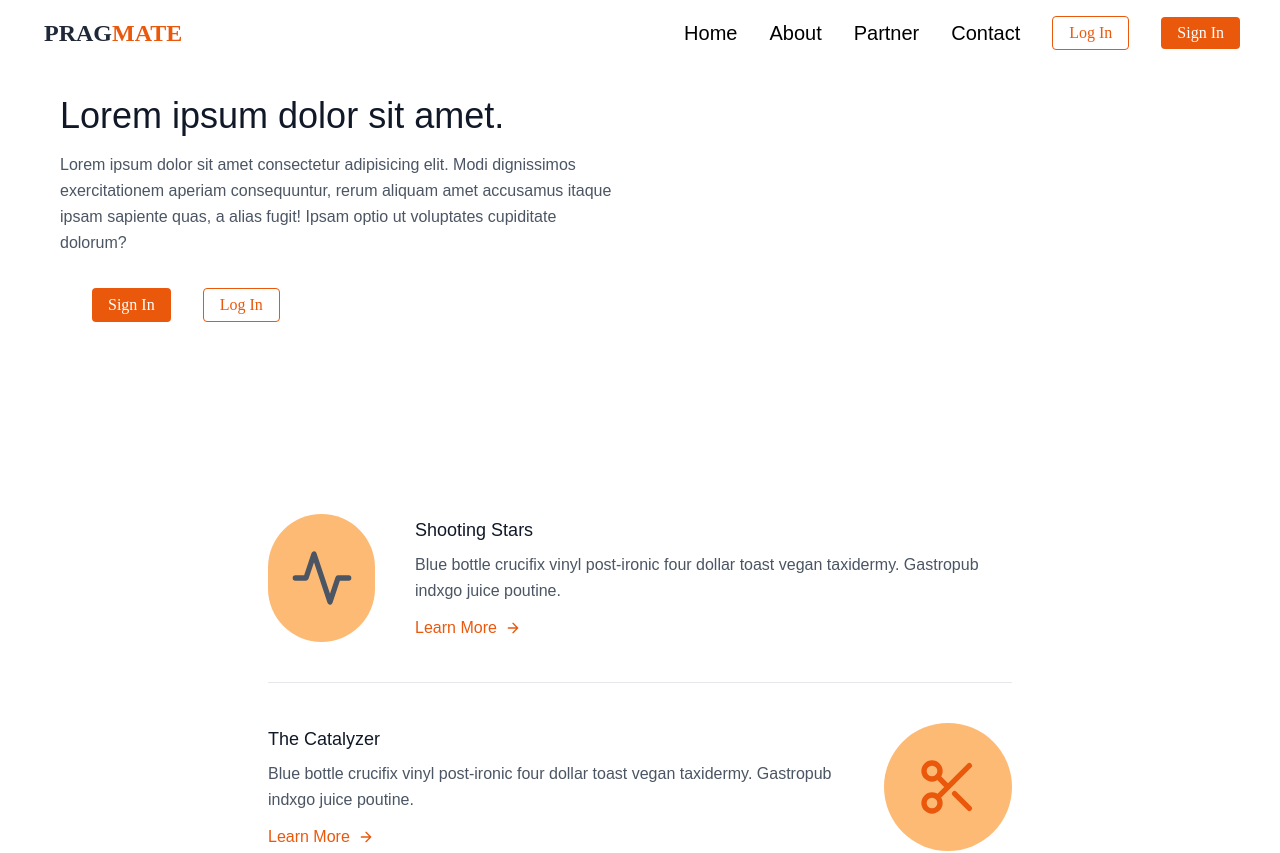
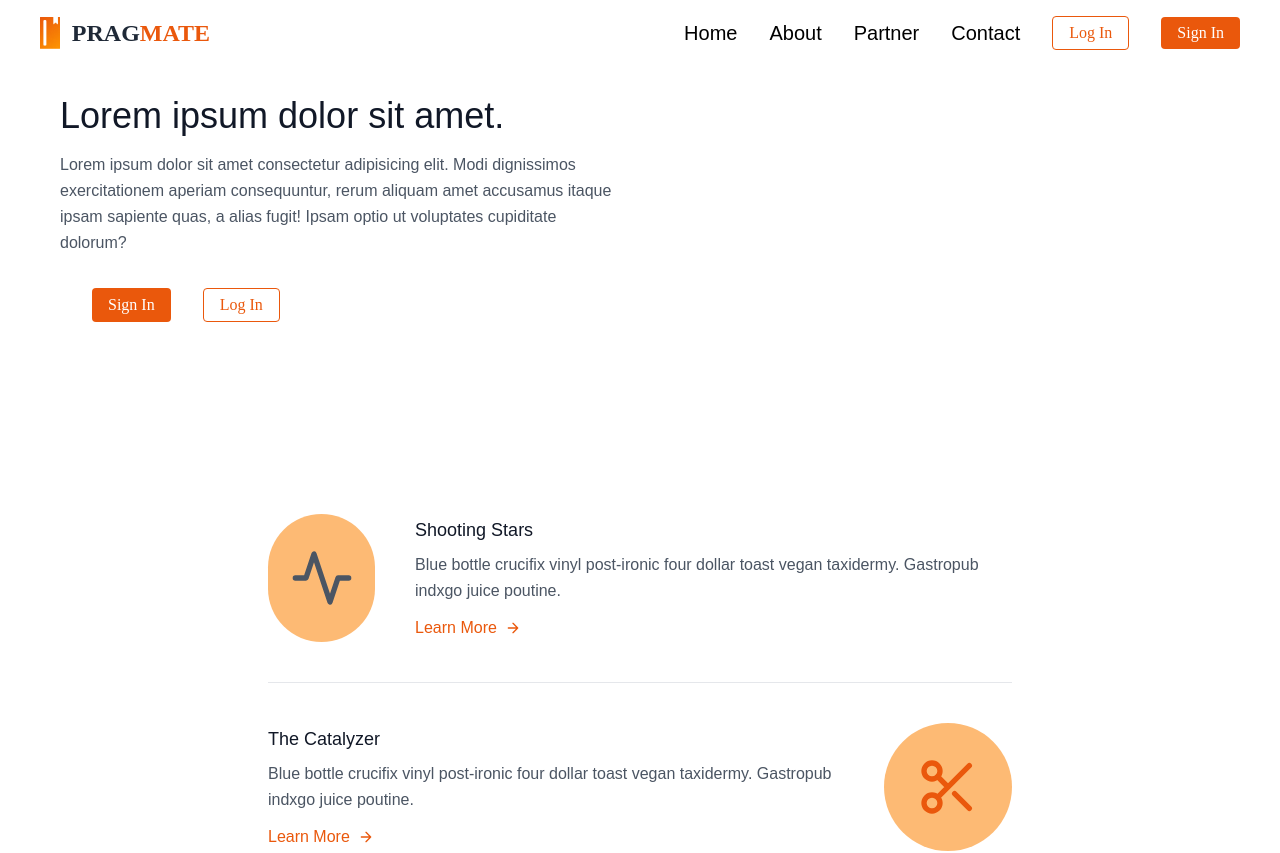
Before and after one commit to SubhranilRaha/Pragmate-Frontend, a React (Create React App) app: page / in a window 1280 px wide. Shown: the top 853 px of the page. Built offline with nearby package versions, Linux system fonts and the light colour scheme; the HTML template or start-up script is replaced by a standard one.

Commit message:
added icon

```diff
--- a/src/Components/Navigation/Navigation.js
+++ b/src/Components/Navigation/Navigation.js
@@ -1,4 +1,5 @@
 import React, { useState } from 'react'
+import Icon from './icon.png'
 
 
 const Nav = () => {
@@ -14,6 +15,7 @@ const Nav = () => {
       <div className='items-center justify-between py-4 bg-white md:flex md:px-10 px-7'>
       <div className='font-bold text-2xl cursor-pointer flex items-center font-[Poppins]
       text-gray-800'>
+        <img src={Icon} className='h-8 mr-2' alt='' />
         <span className='pt-2 mr-1 text-3xl text-orange-600'>
         </span>PRAG<span className='text-orange-600'>MATE</span>
       </div>
--- a/tailwind.config.js
+++ b/tailwind.config.js
@@ -8,7 +8,7 @@ module.exports = {
     extend: {
       colors: {
         'first': '#F45502',
-        'alt': '#FFCC48',
+        'alt': '#FF9900',
         'bg': '#e2e0e6',
         'dbg': '#2a2a35',
         'body': '#ffffff',
```
Also changed, not shown: src/Components/Navigation/icon.png (added).
